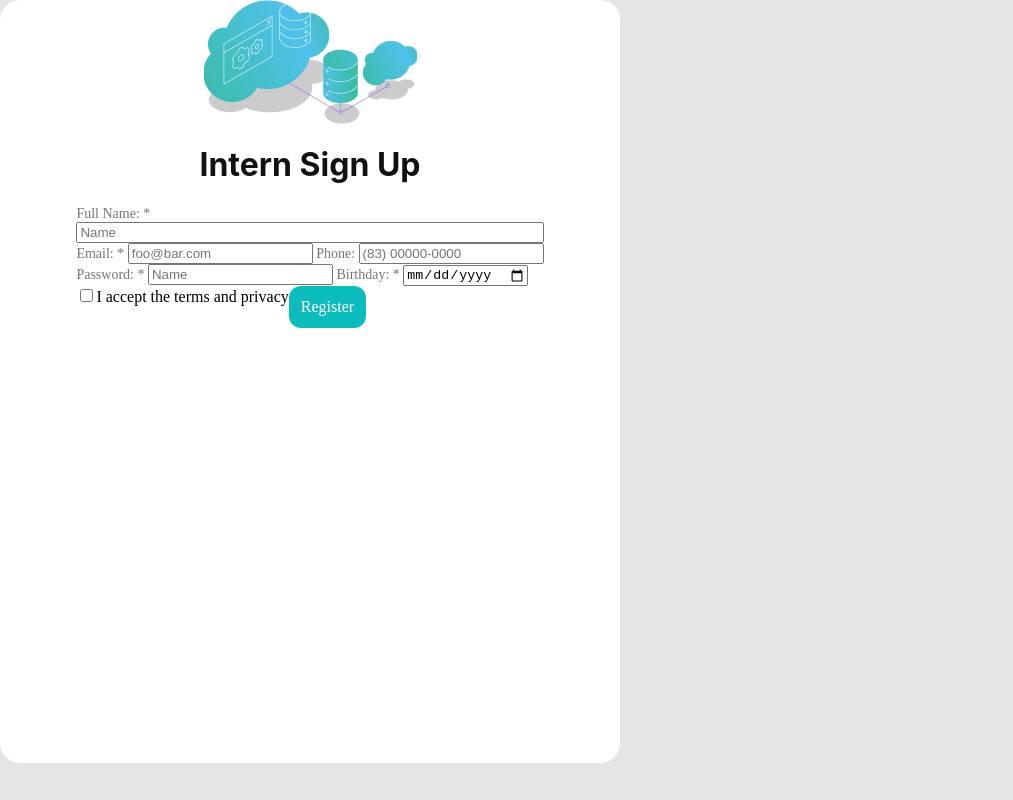
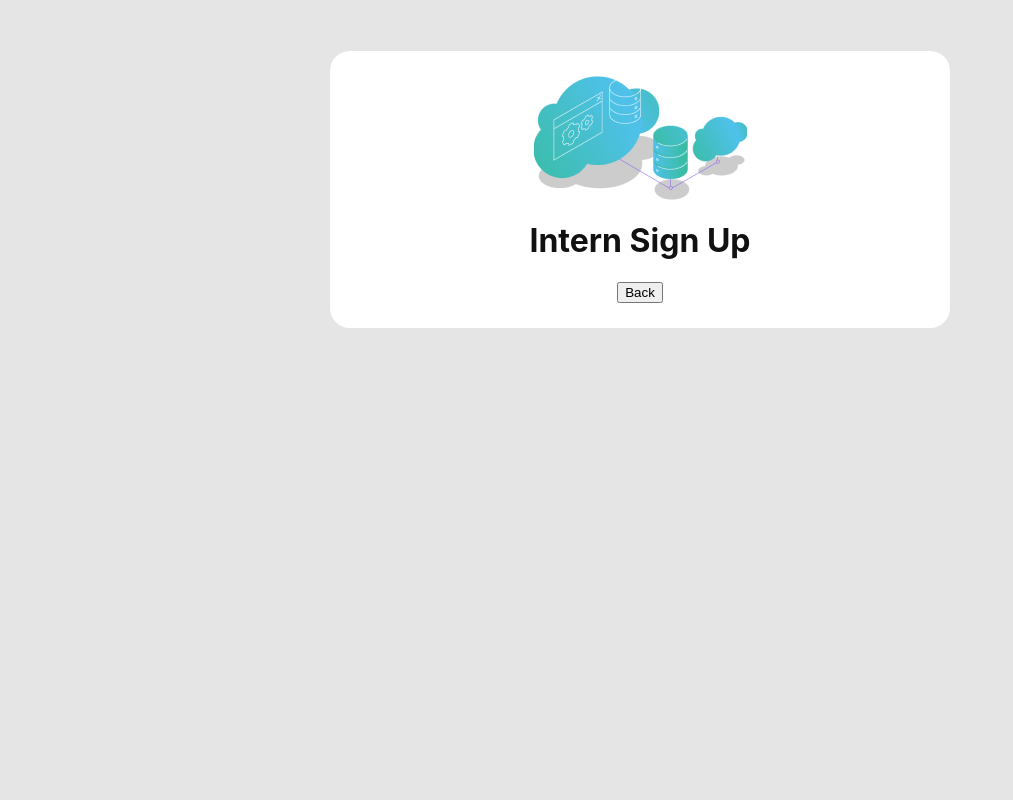
Before and after one commit to PColares/FormApp, a React (Vite) app: page / in a window 1280 px wide. Shown: the whole page, without its empty margins (0-1013 px from the left). Built offline with nearby package versions, Linux system fonts and the light colour scheme.

Commit message:
Add screen change functionality

```diff
--- a/src/App.css
+++ b/src/App.css
@@ -4,14 +4,15 @@ body {
 
 .Container {
   width: 620px;
-  height: 763px;
   background: #ffffff;
   border-radius: 20px;
+  padding-bottom: 2%;
 }
 
 .App-logo {
   height: 124px;
   width: 213px;
+  margin-top: 4%;
   pointer-events: none;
 }
 
@@ -22,52 +23,22 @@ body {
   color: #111111;
 }
 
-.FormLayout {
+.App-Container {
   display: flex;
-  flex-direction: column;
-
-  color: #767676;
-  font-family: 'Nunito';
-  font-style: normal;
-  font-weight: 400;
-  font-size: 14px;
-  line-height: 16px;
+  justify-content: center;
+  margin-top: 4%;
+  width: 100%;
+  height: 100%;
 }
 
-.Footer {
-  display: flex;
-  flex-direction: row;
+@media (max-width: 600px) {
+  .Container {
+    width: 100vh;
+    height: 100vh;
+    border-radius: 0;
+  }
 
-  color: black;
-
-  font-family: 'Nunito';
-  font-style: normal;
-  font-weight: 400;
-  font-size: 16px;
-  line-height: 18px;
+  .App-Container {
+    margin-top: 0;
+  }
 }
-
-.Checkbox {
-  background-color: #0dbdbd;
-}
-
-.RegisterButton {
-  display: flex;
-  flex-direction: row;
-  justify-content: center;
-  align-items: center;
-  padding: 12px 12px;
-  gap: 6px;
-
-  background-color: #0dbdbd;
-  border: none;
-  border-radius: 12px;
-
-  color: white;
-
-  font-family: 'Nunito';
-  font-style: normal;
-  font-weight: 400;
-  font-size: 16px;
-  line-height: 18px;
-}
--- a/src/App.jsx
+++ b/src/App.jsx
@@ -1,23 +1,41 @@
-import React from 'react'
+import React, { useState } from 'react'
 import './App.css'
-import Form from './components/Form'
+import Form from './components/Form/Form'
 import data from './assets/data.png'
 
 function App() {
+  const [SucessState, setSucessState] = useState(true);
 
   const Title = "Intern Sign Up"
 
+  function handleState(SucessState) {
+    setSucessState(SucessState)
+  }
+
   return (
-    <>
+    <div className="App-Container">
+
       <div className="Container">
 
         <header className="App-header">
           <img src={data} className="App-logo" alt="data icon" />
-          <h1>{Title}</h1>
-          <Form />
+          {SucessState ? (
+            <>
+              <h1>{Title}</h1>
+              <button
+                onClick={() => {
+
+                  setSucessState(false)
+
+                }}
+              >
+                Back
+              </button>
+            </>
+          ) : <Form FormState={handleState} />}
         </header>
       </div>
-    </>
+    </div>
   )
 }
 
--- a/src/components/Form.jsx
+++ /dev/null
@@ -1,38 +0,0 @@
-import React from 'react'
-
-function Form() {
-
-    return (
-        <form className="FormLayout">
-            <label> Full Name: * </label>
-            <input type="text" name="name" placeholder="Name" />
-
-            <div>
-                <label> Email: * </label>
-                <input type="text" name="email" placeholder="foo@bar.com" />
-                <label> Phone: </label>
-                <input type="text" name="phone" placeholder="(83) 00000-0000" />
-            </div>
-
-            <div>
-                <label> Password: * </label>
-                <input type="text" name="password" placeholder="Name" />
-                <label> Birthday: * </label>
-                <input type="date" name="date" placeholder="Name" />
-            </div>
-
-            <div className="Footer">
-                <label>
-                    <input type="checkbox" className="Checkbox" />
-                    I accept the terms and privacy
-                </label>
-
-                <button type="submit" value="Register" className="RegisterButton">
-                    Register
-                </button>
-            </div>
-
-        </form>)
-}
-
-export default Form;
```
